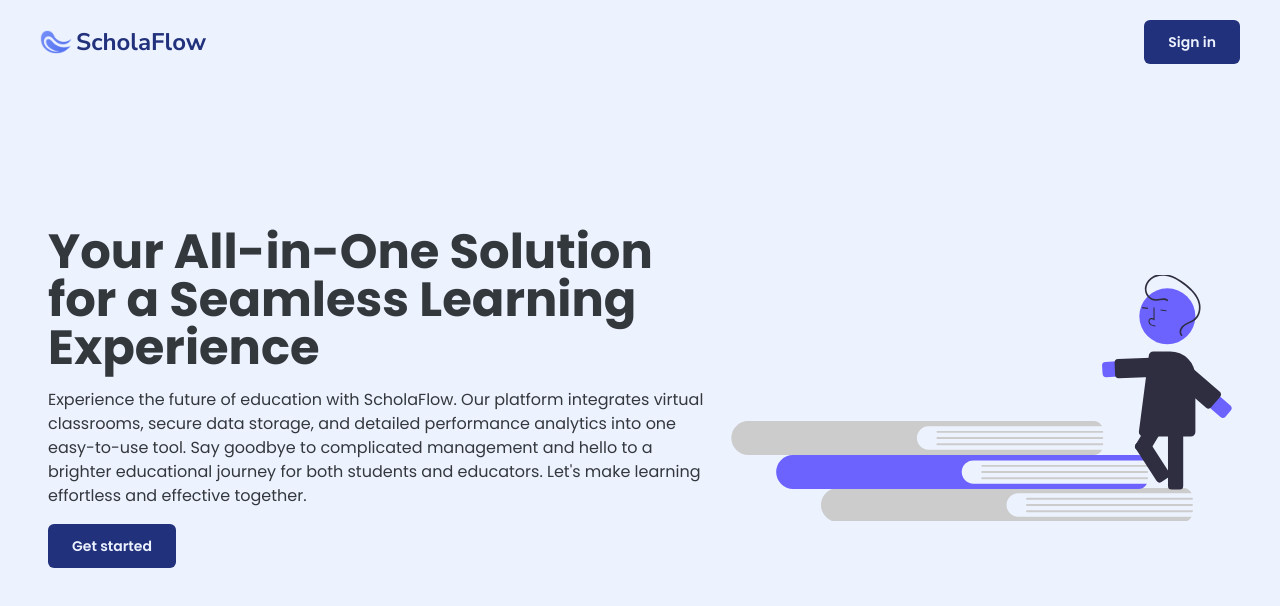
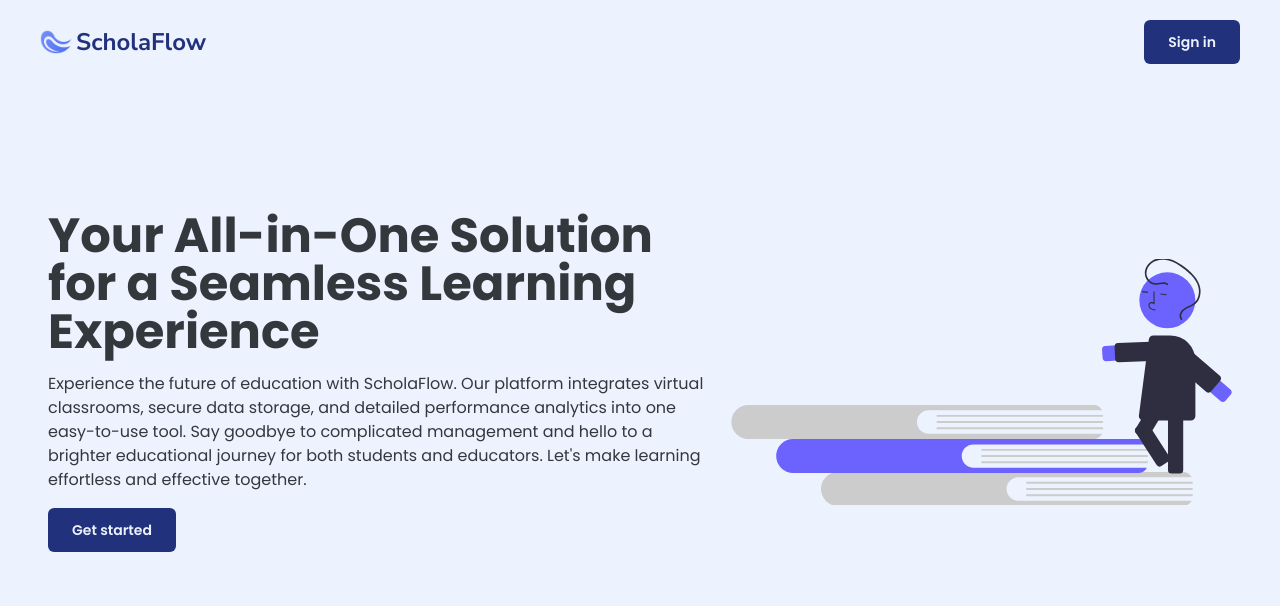
Before and after one commit to LuisCabantac/scholaflow, a Next.js app: page / in a window 1280 px wide. Shown: the top 606 px of the page. Built offline with nearby package versions, Linux system fonts and the light colour scheme.

Commit message:
Adjust the hero's top and bottom paddings

```diff
--- a/components/Hero.tsx
+++ b/components/Hero.tsx
@@ -5,7 +5,7 @@ import Button from "@/components/Button";
 
 export default function Hero() {
   return (
-    <section className="items-center gap-4 px-8 py-20 md:grid md:grid-cols-[4fr_3fr] md:px-12 md:py-36">
+    <section className="items-center gap-4 px-8 py-16 md:grid md:grid-cols-[4fr_3fr] md:px-12 md:py-32">
       <div className="flex flex-col items-start gap-y-4">
         <h1 className="text-3xl font-bold md:text-5xl">
           Your All-in-One Solution for a Seamless Learning Experience
```
